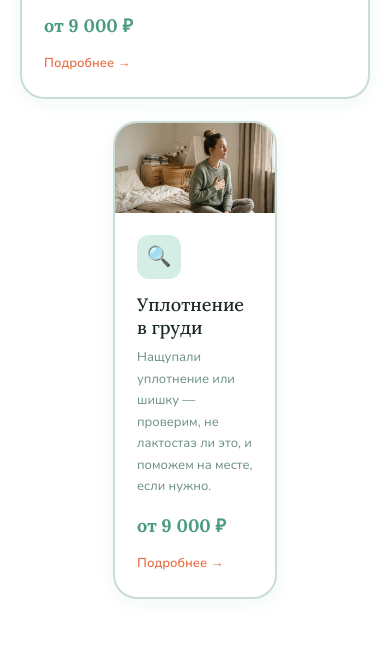
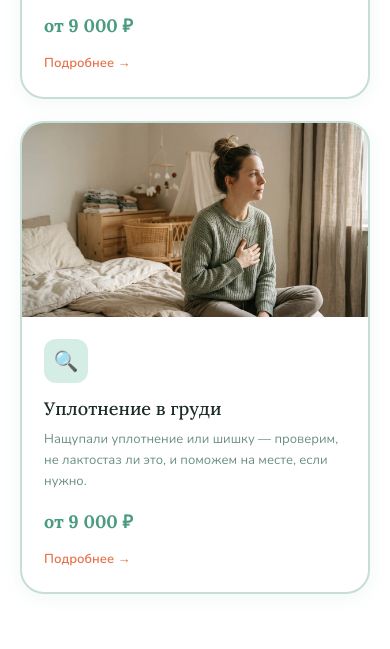
Before and after one commit to mariiagusevaes-fm/kormibaby, a plain HTML site: page index.html in a window 390 px wide. Shown: the part 5115-5764 px from the top of the page. Drawn offline with Linux system fonts and the light colour scheme.

Commit message:
Исправлен баг адаптива: карточка услуги "Уплотнение в груди" (9-я, последняя, нечётная по счёту) рендерилась в половину ширины на мобильных телефонах. Причина — правило .svc-card:last-child:nth-child(odd) с брейкпоинта 1100px (центрирование непарной карточки в 2-колоночной раскладке планшета) имело более высокую специфичность, чем сброс width:auto на 768px, и "протекало" вплоть до телефонных экранов. Добавлен сброс с идентичной специфичностью на 768px.

```diff
--- a/index.html
+++ b/index.html
@@ -461,6 +461,7 @@
       .hero-blob,.hero-blob2{display:none}
       .svc-grid{grid-template-columns:1fr}
       .svc-grid>.svc-card:last-child{width:auto}
+      .svc-grid>.svc-card:last-child:nth-child(odd){grid-column:auto;justify-self:auto;width:auto}
       .trust-grid{grid-template-columns:1fr}
       .spec-grid{grid-template-columns:1fr}
       .art-grid{grid-template-columns:1fr}
```
